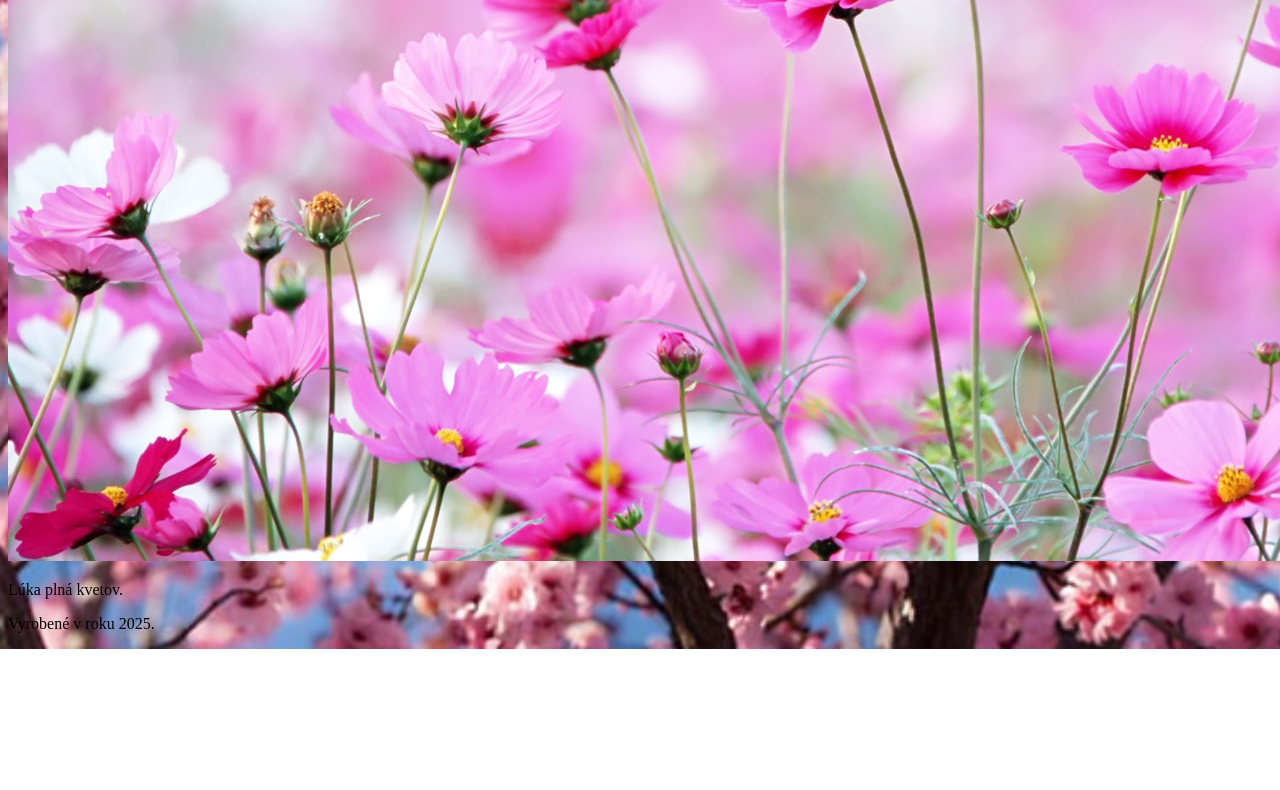
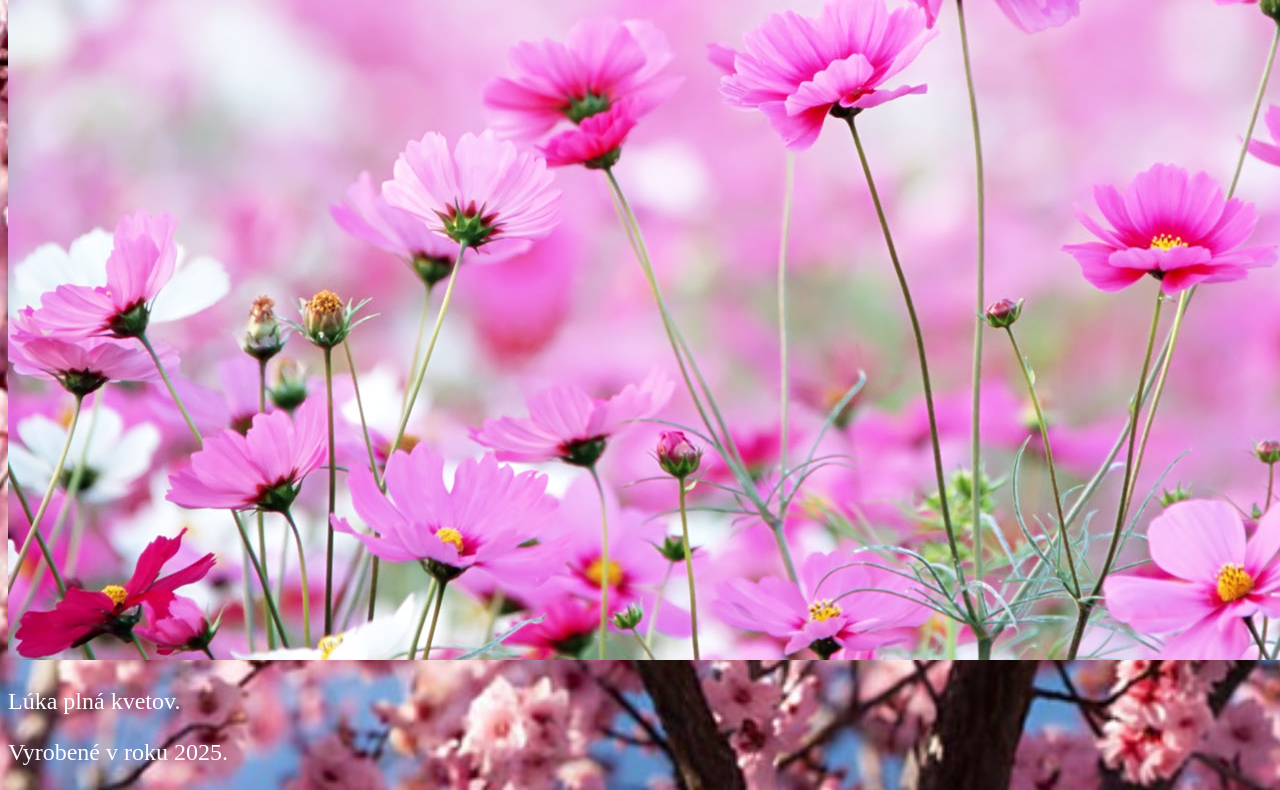
Before and after one commit to nana2006rgb/rozztek, a plain HTML site: page index.html in a window 1280 px wide. Shown: the part 719-1509 px from the top of the page. Before the commit the page ends 1368 px from the top, so only its background shows below. Drawn offline with Linux system fonts and the light colour scheme.

Commit message:
Update styles.css

```diff
--- a/styles.css
+++ b/styles.css
@@ -3,5 +3,11 @@ body {
   background-size: cover;
   background-repeat: no-repeat;
   background-position: center center;
-  min-height: 100vh;
-}
+  min-height: 100vh; }
+h1 {
+  color: white;
+  font-size: 72px;}
+
+p {
+  color: white;
+  font-size: 24px;}
```
